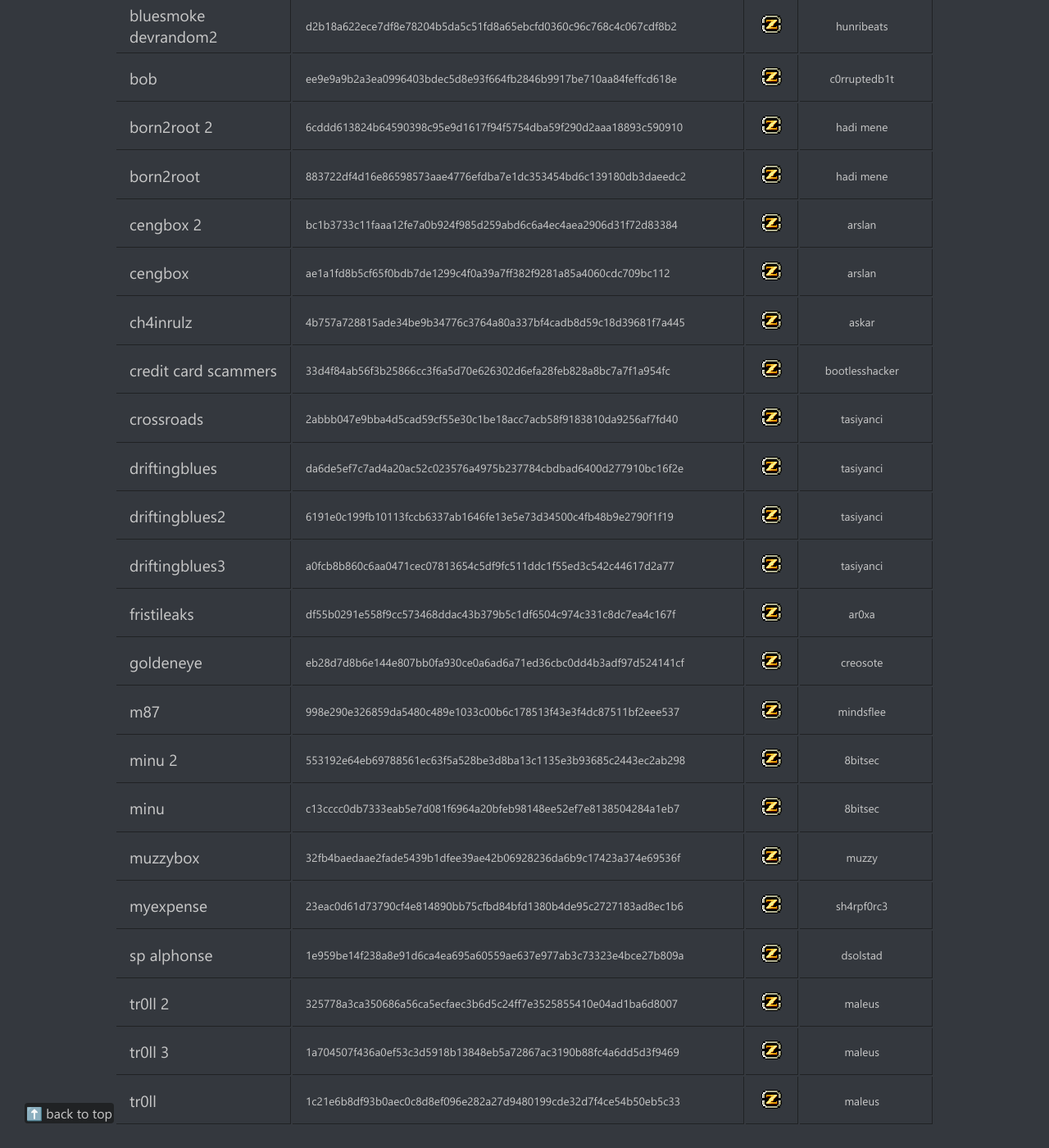
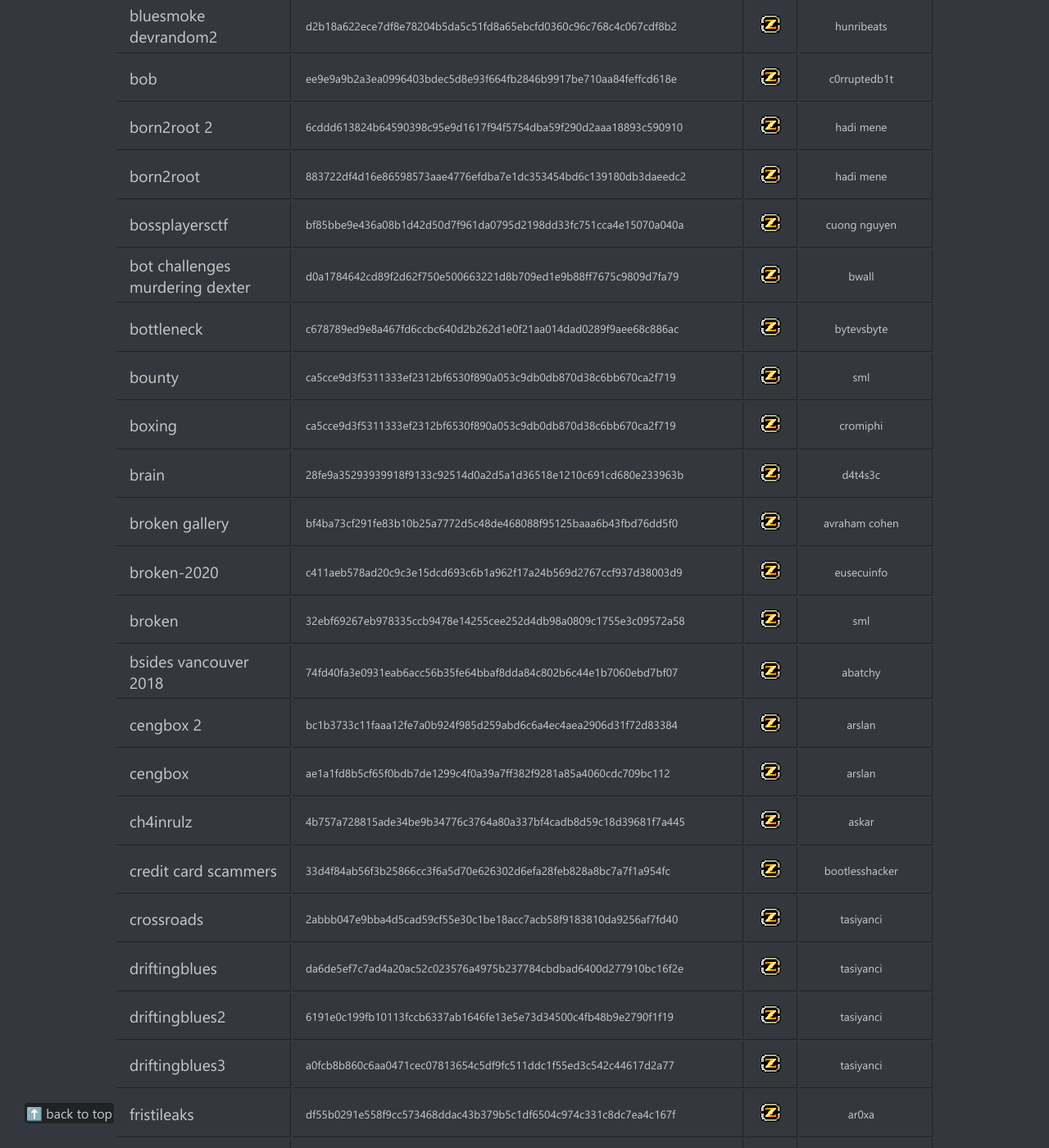
Before and after one commit to armctf/armctf, a Jekyll site: the page built from index.md, in a window 1280 px wide and 1400 px high, scrolled down 2300 px. Shown: the whole window at 82% size. Built offline with Jekyll 4.4.1, drawn with Linux system fonts in a browser that asks for light colours.

Commit message:
p5
added machines:
bot challenges murdering dexter
bossplayersctf
bottleneck
bounty
boxing
brain
broken
broken-2020
broken gallery
bsides vancouver 2018

```diff
--- a/_data/curls.yml
+++ b/_data/curls.yml
@@ -101,3 +101,23 @@ born2root:
   label: <a target="_blank" class="newicon" href="https://nc.zurrak.com/s/2JccEZeK9ECZtfR"><img src="assets/nc.png"></a>
 born2root 2:
   label: <a target="_blank" class="newicon" href="https://nc.zurrak.com/s/om7XSpTA8EMQDQT"><img src="assets/nc.png"></a>
+bot challenges murdering dexter:
+  label: <a target="_blank" class="newicon" href="https://nc.zurrak.com/s/DLMKJ8itsBkfCin"><img src="assets/nc.png"></a>
+bossplayersctf:
+  label: <a target="_blank" class="newicon" href="https://nc.zurrak.com/s/JynJLrt3NkzMkXA"><img src="assets/nc.png"></a>
+bottleneck:
+  label: <a target="_blank" class="newicon" href="https://nc.zurrak.com/s/YFidpqyZtSY5iTj"><img src="assets/nc.png"></a>
+bounty:
+  label: <a target="_blank" class="newicon" href="https://nc.zurrak.com/s/8yRtcNWiYc9mxC3"><img src="assets/nc.png"></a>
+boxing:
+  label: <a target="_blank" class="newicon" href="https://nc.zurrak.com/s/8yRtcNWiYc9mxC3"><img src="assets/nc.png"></a>
+brain:
+  label: <a target="_blank" class="newicon" href="https://nc.zurrak.com/s/gGEqWnfb89zb8SS"><img src="assets/nc.png"></a>
+broken:
+  label: <a target="_blank" class="newicon" href="https://nc.zurrak.com/s/7g6LwtmCCwwzBKB"><img src="assets/nc.png"></a>
+broken-2020:
+  label: <a target="_blank" class="newicon" href="https://nc.zurrak.com/s/eRTXRKFA73PMib3"><img src="assets/nc.png"></a>
+broken gallery:
+  label: <a target="_blank" class="newicon" href="https://nc.zurrak.com/s/zdMCXC9tFAnAEHs"><img src="assets/nc.png"></a>
+bsides vancouver 2018:
+  label: <a target="_blank" class="newicon" href="https://nc.zurrak.com/s/KJPWp7J3NWyMygw"><img src="assets/nc.png"></a>
--- a/_data/functions.yml
+++ b/_data/functions.yml
@@ -101,3 +101,23 @@ born2root:
   label: 883722df4d16e86598573aae4776efdba7e1dc353454bd6c139180db3daeedc2
 born2root 2:
   label: 6cddd613824b64590398c95e9d1617f94f5754dba59f290d2aaa18893c590910
+bot challenges murdering dexter:
+  label: d0a1784642cd89f2d62f750e500663221d8b709ed1e9b88ff7675c9809d7fa79
+bossplayersctf:
+  label: bf85bbe9e436a08b1d42d50d7f961da0795d2198dd33fc751cca4e15070a040a
+bottleneck:
+  label: c678789ed9e8a467fd6ccbc640d2b262d1e0f21aa014dad0289f9aee68c886ac
+bounty:
+  label: ca5cce9d3f5311333ef2312bf6530f890a053c9db0db870d38c6bb670ca2f719
+boxing:
+  label: ca5cce9d3f5311333ef2312bf6530f890a053c9db0db870d38c6bb670ca2f719
+brain:
+  label: 28fe9a35293939918f9133c92514d0a2d5a1d36518e1210c691cd680e233963b
+broken:
+  label: 32ebf69267eb978335ccb9478e14255cee252d4db98a0809c1755e3c09572a58
+broken-2020:
+  label: c411aeb578ad20c9c3e15dcd693c6b1a962f17a24b569d2767ccf937d38003d9
+broken gallery:
+  label: bf4ba73cf291fe83b10b25a7772d5c48de468088f95125baaa6b43fbd76dd5f0
+bsides vancouver 2018:
+  label: 74fd40fa3e0931eab6acc56b35fe64bbaf8dda84c802b6c44e1b7060ebd7bf07
--- a/_data/links.yml
+++ b/_data/links.yml
@@ -49,3 +49,13 @@ bluesmoke devrandom2: "https://vvmlist.github.io/#%22bluesmoke devrandom2%22"
 bob: "https://vvmlist.github.io/#%22bob%22"
 born2root: "https://vvmlist.github.io/#%22born2root%22"
 born2root 2: "https://vvmlist.github.io/#%22born2root 2%22"
+bot challenges murdering dexter: "https://vvmlist.github.io/#%22bot challenges murdering dexter%22"
+bossplayersctf: "https://vvmlist.github.io/#%22bossplayersctf%22"
+bottleneck: "https://vvmlist.github.io/#%22bottleneck%22"
+bounty: "https://vvmlist.github.io/#%22bounty (hackmyvm)%22"
+boxing: "https://vvmlist.github.io/#%22boxing%22"
+brain: "https://vvmlist.github.io/#%22brain%22"
+broken: "https://vvmlist.github.io/#%22broken%22"
+broken-2020: "https://vvmlist.github.io/#%22broken-2020%22"
+broken gallery: "https://vvmlist.github.io/#%22broken gallery%22"
+bsides vancouver 2018: "https://vvmlist.github.io/#%22bsides vancouver 2018%22"
--- a/_data/wals.yml
+++ b/_data/wals.yml
@@ -101,3 +101,23 @@ born2root:
   label: <a target="_blank" href="https://x.com/h4d3s99">hadi mene</a>
 born2root 2:
   label: <a target="_blank" href="https://x.com/h4d3s99">hadi mene</a>
+bot challenges murdering dexter:
+  label: <a target="_blank" href="https://x.com/botnet_hunter">bwall</a>
+bossplayersctf:
+  label: <a target="_blank" href="">cuong nguyen</a>
+bottleneck:
+  label: <a target="_blank" href="https://x.com/bytevsbyt3">bytevsbyte</a>
+bounty:
+  label: <a target="_blank" href="https://hackmyvm.eu">sml</a>
+boxing:
+  label: <a target="_blank" href="https://www.youtube.com/@cromiphi">cromiphi</a>
+brain:
+  label: <a target="_blank" href="https://d4t4s3c.com">d4t4s3c</a>
+broken:
+  label: <a target="_blank" href="https://hackmyvm.eu">sml</a>
+broken-2020:
+  label: <a target="_blank" href="">eusecuinfo</a>
+broken gallery:
+  label: <a target="_blank" href="">avraham cohen</a>
+bsides vancouver 2018:
+  label: <a target="_blank" href="https://x.com/abatchy17">abatchy</a>
```
Also changed, not shown: _armctf/bossplayersctf.md (added, +11 -0 lines), _armctf/bot challenges murdering dexter.md (added, +11 -0 lines), _armctf/bottleneck.md (added, +11 -0 lines), _armctf/bounty.md (added, +11 -0 lines), _armctf/boxing.md (added, +11 -0 lines), _armctf/brain.md (added, +11 -0 lines), _armctf/broken gallery.md (added, +11 -0 lines), _armctf/broken-2020.md (added, +11 -0 lines), _armctf/broken.md (added, +11 -0 lines), _armctf/bsides vancouver 2018.md (added, +11 -0 lines), Gemfile.lock (deleted).
